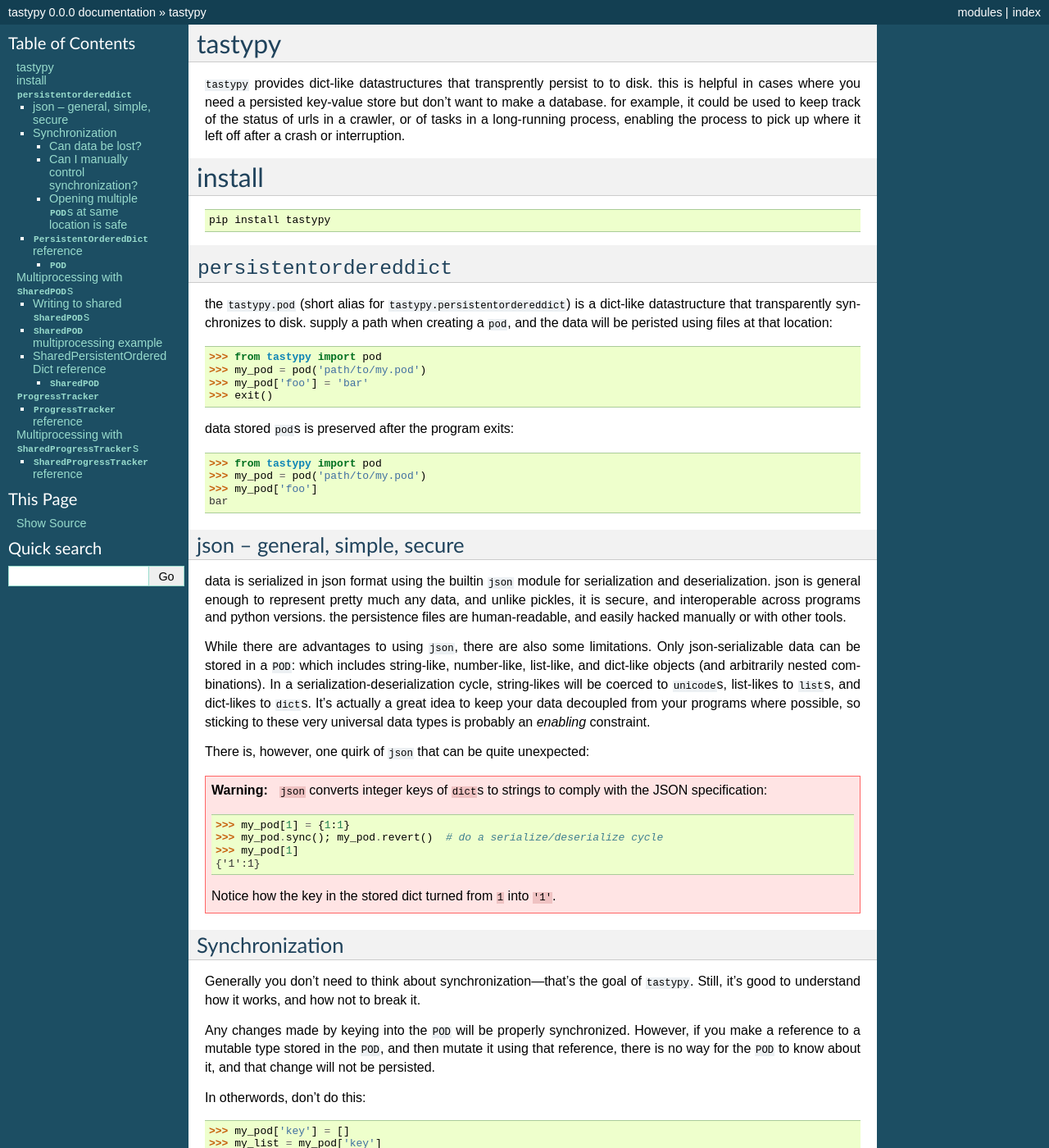
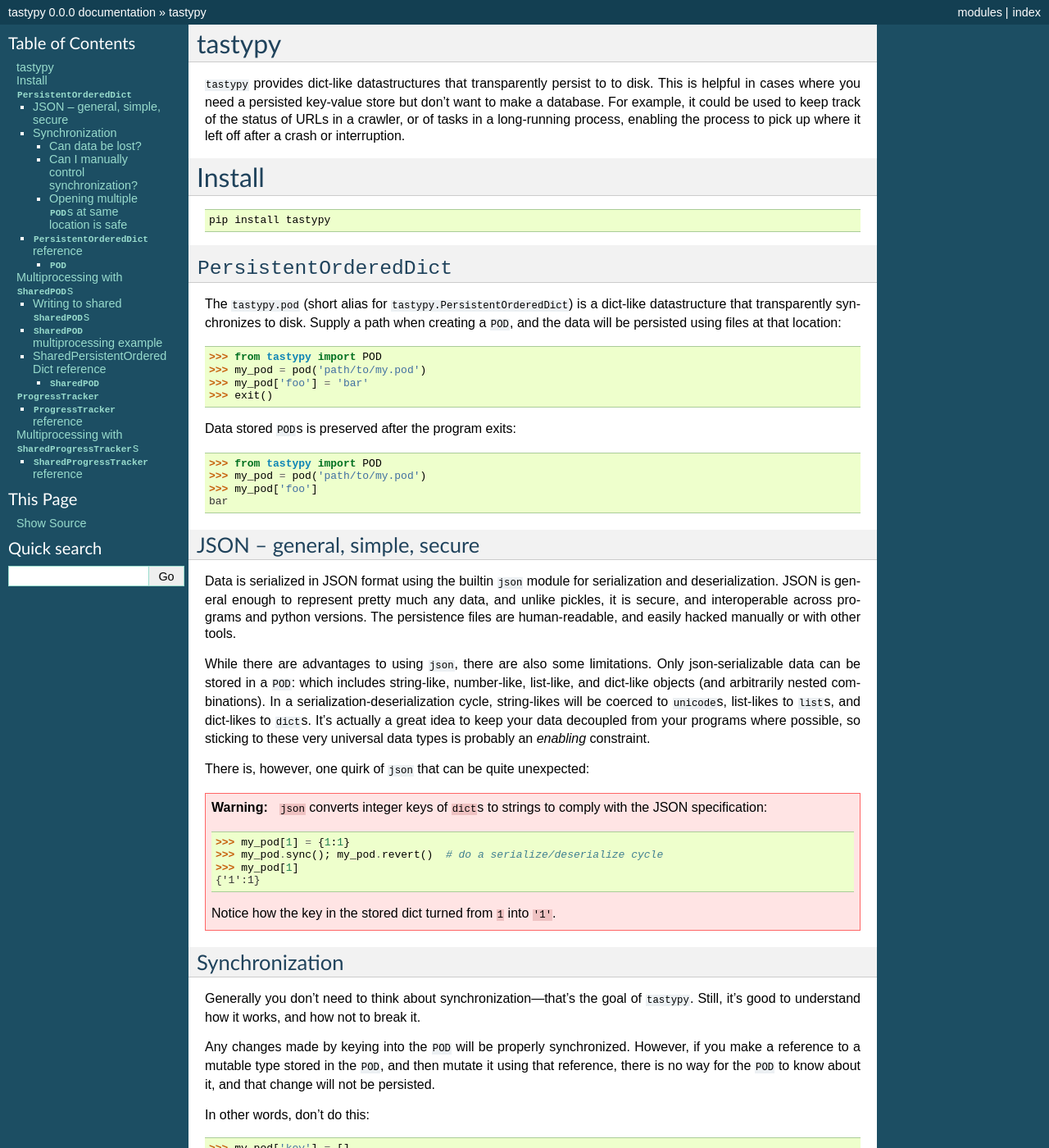
Before and after one commit to enewe101/tastypy, a Sphinx documentation site: the page built from docs/index.rst, in a window 1280 px wide and 1400 px high. Shown: the whole window at 82% size. Built offline with Sphinx 7.4.7, drawn with Linux system fonts in a browser that asks for light colours; some of the changed text lies outside the part shown.

Commit message:
update docs

```diff
--- a/docs/index.rst
+++ b/docs/index.rst
@@ -8,50 +8,50 @@ tastypy
 
 .. py:module:: tastypy
 
-``tastypy`` provides dict-like datastructures that transprently persist to to
-disk.  this is helpful in cases where you need a persisted key-value store but
-don't want to make a database.  for example, it could be used to keep track of
-the status of urls in a crawler, or of tasks in a long-running process,
+``tastypy`` provides dict-like datastructures that transparently persist to to
+disk.  This is helpful in cases where you need a persisted key-value store but
+don't want to make a database.  For example, it could be used to keep track of
+the status of URLs in a crawler, or of tasks in a long-running process,
 enabling the process to pick up where it left off after a crash or
 interruption.
 
-install
+Install
 =======
 .. code-block:: bash
 
     pip install tastypy
 
-``persistentordereddict``
+``PersistentOrderedDict``
 =========================
 
-the ``tastypy.pod`` (short alias for ``tastypy.persistentordereddict``) is a
-dict-like datastructure that transparently synchronizes to disk.  supply a path
-when creating a ``pod``, and the data will be peristed using files at that
+The ``tastypy.pod`` (short alias for ``tastypy.PersistentOrderedDict``) is a
+dict-like datastructure that transparently synchronizes to disk.  Supply a path
+when creating a ``POD``, and the data will be persisted using files at that
 location:
 
 .. code-block:: python
 
-    >>> from tastypy import pod
+    >>> from tastypy import POD
     >>> my_pod = pod('path/to/my.pod')
     >>> my_pod['foo'] = 'bar'
     >>> exit()
 
-data stored ``pod``\s is preserved after the program exits:
+Data stored ``POD``\s is preserved after the program exits:
 
 .. code-block:: python
 
-    >>> from tastypy import pod
+    >>> from tastypy import POD
     >>> my_pod = pod('path/to/my.pod')
     >>> my_pod['foo']
     bar
 
 
-json -- general, simple, secure
+JSON -- general, simple, secure
 -------------------------------
-data is serialized in json format using the builtin ``json`` module for
-serialization and deserialization.  json is general enough to represent pretty
+Data is serialized in JSON format using the builtin ``json`` module for
+serialization and deserialization.  JSON is general enough to represent pretty
 much any data, and unlike pickles, it is secure, and interoperable across
-programs and python versions.  the persistence files are human-readable, and
+programs and python versions.  The persistence files are human-readable, and
 easily hacked manually or with other tools.
 
 While there are advantages to using ``json``, there are also some limitations.
@@ -92,7 +92,7 @@ be properly synchronized.  However, if you make a reference to a mutable type st
 in the ``POD``, and then mutate it using that reference, there is no way for
 the ``POD`` to know about it, and that change will not be persisted.
 
-In otherwords, don't do this:
+In other words, don't do this:
 
 .. code-block:: python
 
@@ -373,7 +373,7 @@ to some maximum number of attempts.
 
 To motivate the ``ProgressTracker`` and illustrate how it works, let's imagine
 that we are crawling a website.  Let's begin with an example that uses a
-regular ``POD`` like a queue for the urls that need to be crawled.  That would
+regular ``POD`` like a queue for the URLs that need to be crawled.  That would
 look something like this:
 
 .. code-block:: python
```
Also changed, not shown: other parts of docs/index.rst (+2 -2 lines).
